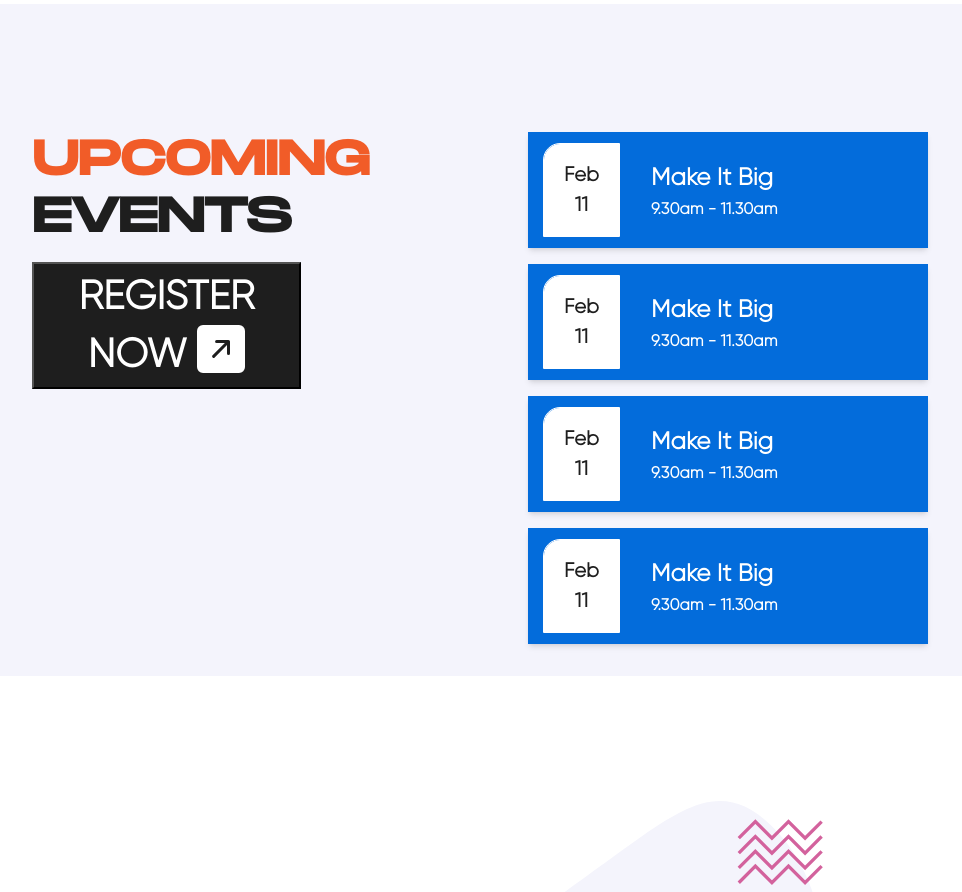
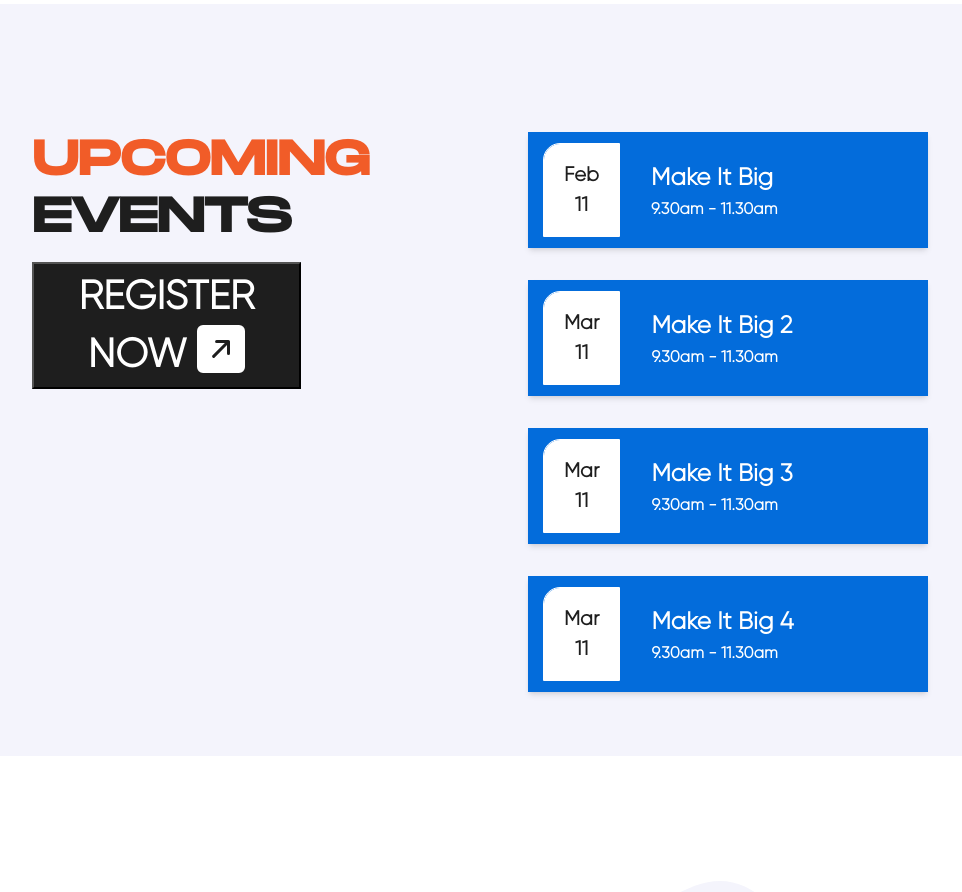
Before and after one commit to shrutilenka/ED-CELL-web, a React (Create React App) app: page / in a window 1280 px wide. Shown: the part 940-1832 px from the top of the page, without its empty margins (160-1122 px from the left). Built offline with nearby package versions, Linux system fonts and the light colour scheme.

Commit message:
mapping to upcoming events landing pg

```diff
--- a/src/components/landEve/eveList.json
+++ b/src/components/landEve/eveList.json
@@ -1,14 +1,30 @@
 [
   {
+    "id": 1,
     "month": "Feb",
     "date": "11",
     "eventTitle": "Make It Big",
     "time": "9.30am - 11.30am"
   },
   {
-    "month": "March",
+    "id": 2,
+    "month": "Mar",
     "date": "11",
     "eventTitle": "Make It Big 2",
     "time": "9.30am - 11.30am"
+  },
+  {
+    "id": 3,
+    "month": "Mar",
+    "date": "11",
+    "eventTitle": "Make It Big 3",
+    "time": "9.30am - 11.30am"
+  },
+  {
+    "id": 4,
+    "month": "Mar",
+    "date": "11",
+    "eventTitle": "Make It Big 4",
+    "time": "9.30am - 11.30am"
   }
 ]
--- a/src/components/landEve/landEve.css
+++ b/src/components/landEve/landEve.css
@@ -45,6 +45,7 @@
     align-items: center;
     padding-top: 0.75rem;
     padding-bottom: 0.75rem;
+    margin-bottom: 2rem;
     width: 25rem;
     box-shadow: 0 4px 6px -1px rgb(0 0 0 / 0.1), 0 2px 4px -2px rgb(0 0 0 / 0.1);
 }
--- a/src/components/landEve/landEve.js
+++ b/src/components/landEve/landEve.js
@@ -1,3 +1,4 @@
+import list from "./eveList.json";
 import { BsArrowUpRightSquareFill } from "react-icons/bs";
 import { Link } from "react-router-dom";
 import "./../landEve/landEve.css";
@@ -24,64 +25,23 @@ const LandEve = () => {
         </div>
         <div className="list">
           <div className="each-card">
-            <div className="blue-bg">
+            {list.map((data) => {
+              return (
+                <div className="blue-bg" key={data.key}>
                   <div className="date">
                     <p style={{ fontWeight: "bolder" }}>
-                  Feb <br />
-                  11
+                      {data.month} <br />
+                      {data.date}
                     </p>
                     {/* <p>11</p> */}
                   </div>
                   <div className="info">
-                <h2>Make It Big</h2>
-                <h4>9.30am - 11.30am</h4>
+                    <h2>{data.eventTitle}</h2>
+                    <h4>{data.time}</h4>
                   </div>
                 </div>
-          </div>
-          <div className="each-card">
-            <div className="blue-bg">
-              <div className="date">
-                <p style={{ fontWeight: "bolder" }}>
-                  Feb <br />
-                  11
-                </p>
-                {/* <p>11</p> */}
-              </div>
-              <div className="info">
-                <h2>Make It Big</h2>
-                <h4>9.30am - 11.30am</h4>
-              </div>
-            </div>
-          </div>
-          <div className="each-card">
-            <div className="blue-bg">
-              <div className="date">
-                <p style={{ fontWeight: "bolder" }}>
-                  Feb <br />
-                  11
-                </p>
-                {/* <p>11</p> */}
-              </div>
-              <div className="info">
-                <h2>Make It Big</h2>
-                <h4>9.30am - 11.30am</h4>
-              </div>
-            </div>
-          </div>
-          <div className="each-card">
-            <div className="blue-bg">
-              <div className="date">
-                <p style={{ fontWeight: "bolder" }}>
-                  Feb <br />
-                  11
-                </p>
-                {/* <p>11</p> */}
-              </div>
-              <div className="info">
-                <h2>Make It Big</h2>
-                <h4>9.30am - 11.30am</h4>
-              </div>
-            </div>
+              );
+            })}
           </div>
         </div>
       </div>
```
Lines whose indentation alone changed are shown as unchanged.
